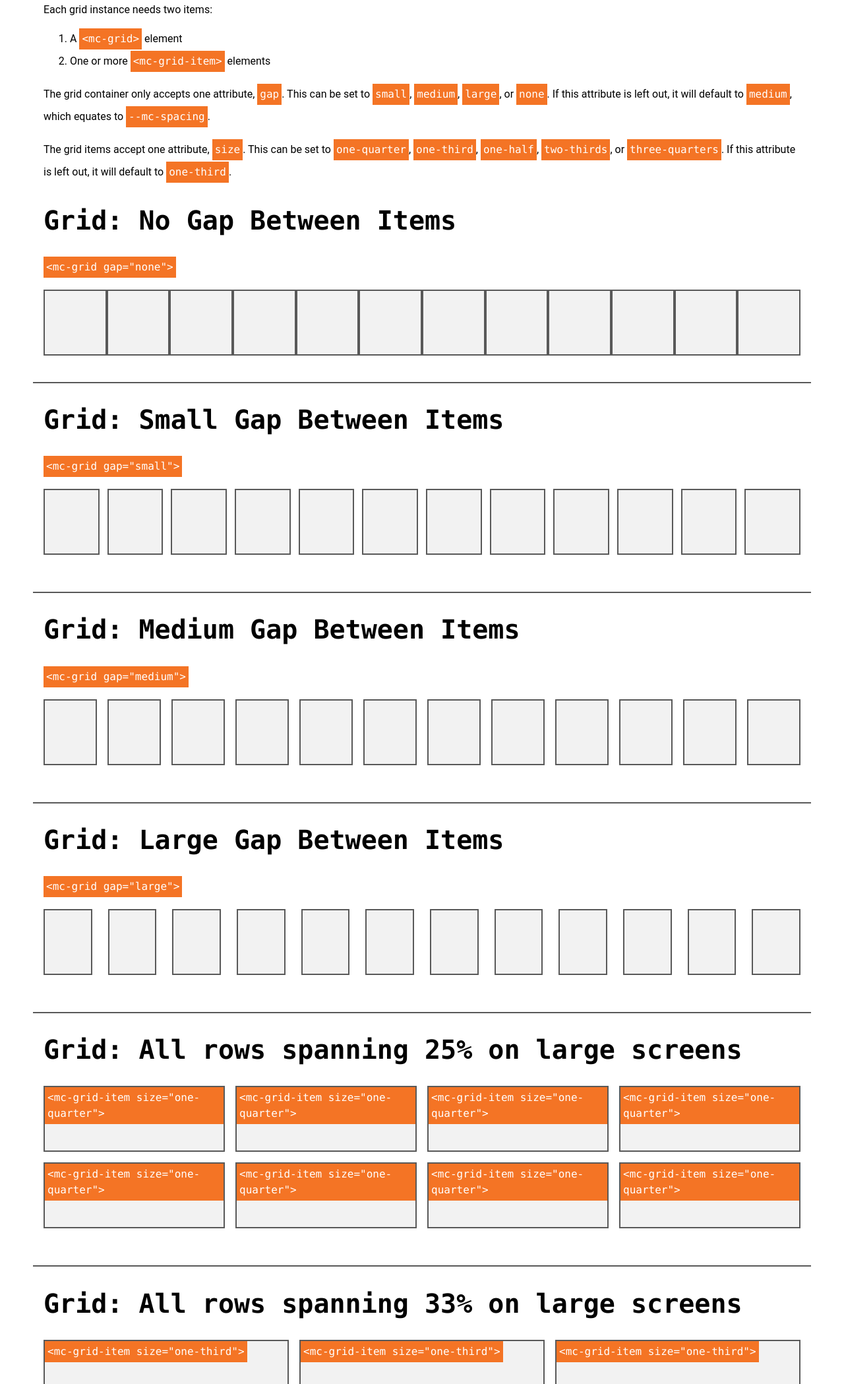
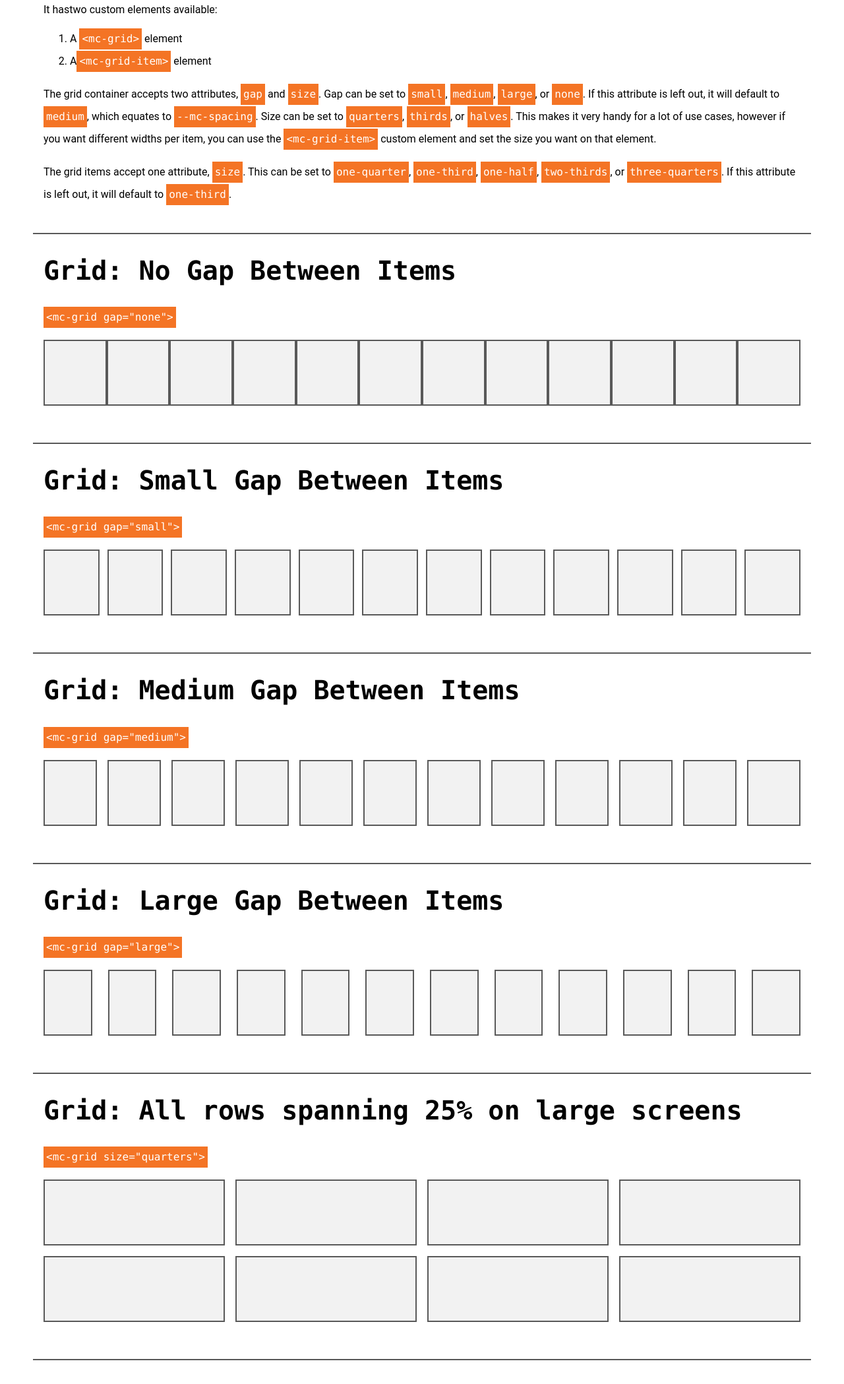
Before and after one commit to markconroy/web-components-design-system, a plain HTML site: page grid-system/index.html in a window 1280 px wide. Shown: the part 702-2800 px from the top of the page at 66% size. Drawn offline with Linux system fonts and the light colour scheme.

Commit message:
simplifies grid system slightly

```diff
--- a/design-system.css
+++ b/design-system.css
@@ -34,7 +34,8 @@
   margin-block-start: var(--mc-spacing-largest);
 }
 
-.mc-ds-grid-container mc-grid-item {
+.mc-ds-grid-container mc-grid-item,
+.mc-ds-grid-container .mc-ds-grid-item {
   height: 100px;
   border: var(--mc-border);
   background-color: var(--mc-color-grey-lightest);
--- a/grids/index.html
+++ b/grid-system/index.html
@@ -36,18 +36,23 @@
   <mc-container padding="inline" class="mc-ds-grid-container">
     <h2></h2>
     <p>This is a very simple grid system, based on a 12-column grid.</p>
-    <p>Each grid instance needs two items:</p>
+    <p>It hastwo custom elements available:</p>
     <ol>
       <li>A <code>&lt;mc-grid&gt;</code> element</li>
-      <li>One or more <code>&lt;mc-grid-item&gt;</code> elements</li>
+      <li>A<code>&lt;mc-grid-item&gt;</code> element</li>
     </ol>
-    <p>The grid container only accepts one attribute, <code>gap</code>. This can be set to <code>small</code>,
+    <p>The grid container accepts two attributes, <code>gap</code> and <code>size</code>. Gap can be set to
+      <code>small</code>,
       <code>medium</code>, <code>large</code>, or <code>none</code>. If this attribute is left out, it will default to
-      <code>medium</code>, which equates to <code>--mc-spacing</code>.
+      <code>medium</code>, which equates to <code>--mc-spacing</code>. Size can be set to <code>quarters</code>,
+      <code>thirds</code>, or <code>halves</code>. This makes it very handy for a lot of use cases, however if you want
+      different widths per item, you can use the <code>&lt;mc-grid-item&gt;</code> custom element and set the size
+      you want on that element.
     </p>
     <p>The grid items accept one attribute, <code>size</code>. This can be set to <code>one-quarter</code>,
       <code>one-third</code>, <code>one-half</code>, <code>two-thirds</code>, or <code>three-quarters</code>. If this
       attribute is left out, it will default to <code>one-third</code>.
+    </p>
 
   </mc-container>
 
@@ -129,42 +134,54 @@
 
   <mc-container padding="inline" class="mc-ds-grid-container">
     <h2 id="quarters">Grid: All rows spanning 25% on large screens</h2>
+    <p><code>&lt;mc-grid size="quarters"&gt;</code></p>
     <mc-grid size="quarters">
-      <mc-grid-item size="one-quarter"><code>&lt;mc-grid-item size="one-quarter"&gt;</code></mc-grid-item>
-      <mc-grid-item size="one-quarter"><code>&lt;mc-grid-item size="one-quarter"&gt;</code></mc-grid-item>
-      <mc-grid-item size="one-quarter"><code>&lt;mc-grid-item size="one-quarter"&gt;</code></mc-grid-item>
-      <mc-grid-item size="one-quarter"><code>&lt;mc-grid-item size="one-quarter"&gt;</code></mc-grid-item>
-      <mc-grid-item size="one-quarter"><code>&lt;mc-grid-item size="one-quarter"&gt;</code></mc-grid-item>
-      <mc-grid-item size="one-quarter"><code>&lt;mc-grid-item size="one-quarter"&gt;</code></mc-grid-item>
-      <mc-grid-item size="one-quarter"><code>&lt;mc-grid-item size="one-quarter"&gt;</code></mc-grid-item>
-      <mc-grid-item size="one-quarter"><code>&lt;mc-grid-item size="one-quarter"&gt;</code></mc-grid-item>
+      <div class="mc-ds-grid-item"></div>
+      <div class="mc-ds-grid-item"></div>
+      <div class="mc-ds-grid-item"></div>
+      <div class="mc-ds-grid-item"></div>
+      <div class="mc-ds-grid-item"></div>
+      <div class="mc-ds-grid-item"></div>
+      <div class="mc-ds-grid-item"></div>
+      <div class="mc-ds-grid-item"></div>
     </mc-grid>
   </mc-container>
 
   <mc-container padding="inline" class="mc-ds-grid-container">
     <h2 id="thirds">Grid: All rows spanning 33% on large screens</h2>
+    <p><code>&lt;mc-grid size="thirds"&gt;</code></p>
     <mc-grid size="thirds">
-      <mc-grid-item size="one-third"><code>&lt;mc-grid-item size="one-third"&gt;</code></mc-grid-item>
-      <mc-grid-item size="one-third"><code>&lt;mc-grid-item size="one-third"&gt;</code></mc-grid-item>
-      <mc-grid-item size="one-third"><code>&lt;mc-grid-item size="one-third"&gt;</code></mc-grid-item>
-      <mc-grid-item size="one-third"><code>&lt;mc-grid-item size="one-third"&gt;</code></mc-grid-item>
-      <mc-grid-item size="one-third"><code>&lt;mc-grid-item size="one-third"&gt;</code></mc-grid-item>
-      <mc-grid-item size="one-third"><code>&lt;mc-grid-item size="one-third"&gt;</code></mc-grid-item>
+      <div class="mc-ds-grid-item"></div>
+      <div class="mc-ds-grid-item"></div>
+      <div class="mc-ds-grid-item"></div>
+      <div class="mc-ds-grid-item"></div>
+      <div class="mc-ds-grid-item"></div>
+      <div class="mc-ds-grid-item"></div>
     </mc-grid>
   </mc-container>
 
   <mc-container padding="inline" class="mc-ds-grid-container">
     <h2 id="halves">Grid: All rows spanning 50% on large screens</h2>
+    <p><code>&lt;mc-grid size="halves"&gt;</code></p>
     <mc-grid size="halves">
-      <mc-grid-item size="one-half"><code>&lt;mc-grid-item size="one-half"&gt;</code></mc-grid-item>
-      <mc-grid-item size="one-half"><code>&lt;mc-grid-item size="one-half"&gt;</code></mc-grid-item>
-      <mc-grid-item size="one-half"><code>&lt;mc-grid-item size="one-half"&gt;</code></mc-grid-item>
-      <mc-grid-item size="one-half"><code>&lt;mc-grid-item size="one-half"&gt;</code></mc-grid-item>
+      <div class="mc-ds-grid-item"></div>
+      <div class="mc-ds-grid-item"></div>
+      <div class="mc-ds-grid-item"></div>
+      <div class="mc-ds-grid-item"></div>
     </mc-grid>
   </mc-container>
 
   <mc-container padding="inline" class="mc-ds-grid-container">
     <h2 id="variable">Grid: Variable rows on large screens</h2>
+    <pre>
+      <code>
+        &lt;mc-grid&gt;
+          &lt;mc-grid-item size="one-half"&gt;
+          &lt;mc-grid-item size="one-quarter"&gt;
+          &lt;mc-grid-item size="one-quarter"&gt;
+        &lt;/mc-grid&gt;
+      </code>
+    </pre>
     <mc-grid>
       <mc-grid-item size="one-half"><code>&lt;mc-grid-item size="one-half"&gt;</code></mc-grid-item>
       <mc-grid-item size="one-quarter"><code>&lt;mc-grid-item size="one-quarter"&gt;</code></mc-grid-item>
--- a/src/components/Grid.js
+++ b/src/components/Grid.js
@@ -24,6 +24,24 @@ export class Grid extends HTMLElement {
         }
         :host([gap="large"]) {
           gap: var(--mc-grid-gap-large);
+        }
+        :host([size]){
+          --mc-grid-columns: 1;
+        }
+        @media screen and (min-width: 48em) {
+          :host([size="halves"]),
+          :host([size="thirds"]),
+          :host([size="quarters"]) {
+            --mc-grid-columns: 2;
+          }
+        }
+        @media screen and (min-width: 60em) {
+          :host([size="thirds"]) {
+            --mc-grid-columns: 3;
+          }
+          :host([size="quarters"]) {
+            --mc-grid-columns: 4;
+          }
         }
       </style>
       <slot></slot>
--- a/src/components/MainNav.js
+++ b/src/components/MainNav.js
@@ -63,7 +63,7 @@ export class MainNav extends HTMLElement {
             <li><a href="/colors">Colors</a></li>
             <li><a href="/typography">Typography</a></li>
             <li><a href="/containers">Containers</a></li>
-            <li><a href="/grids">Grid system</a></li>
+            <li><a href="/grid-system">Grid system</a></li>
           </ul>
           </li>
           <li>Design Components
```
